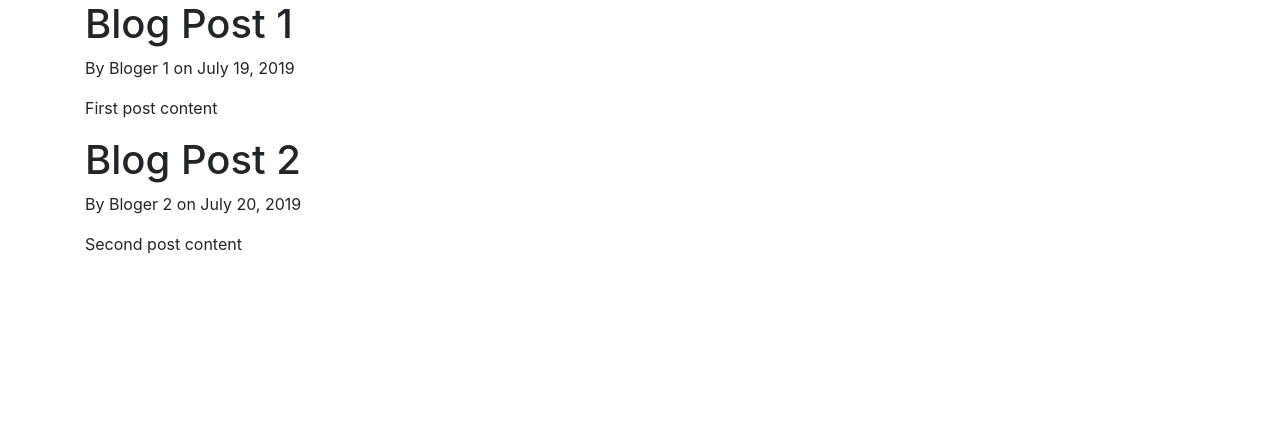
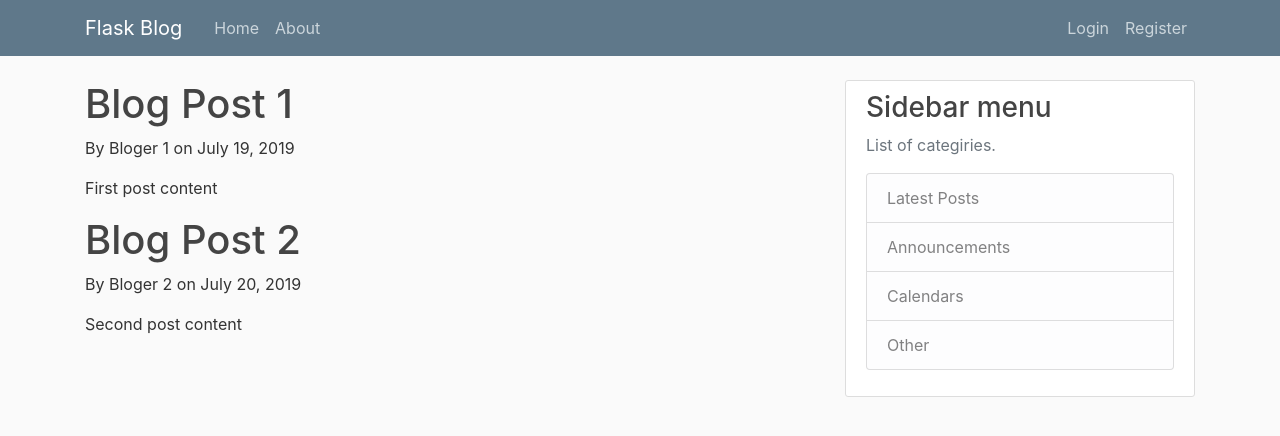
Before and after one commit to dev7k/Flask_Blog, a Flask app: page / in a window 1280 px wide. Shown: the top 436 px of the page. Run offline with Flask 2, Linux system fonts and the light colour scheme; some libraries are stand-ins or nearby versions.

Commit message:
added top navigation menu and right sidebar menu

```diff
--- a/templates/layout.html
+++ b/templates/layout.html
@@ -8,6 +8,7 @@
     <!-- Bootstrap CSS -->
     <link rel="stylesheet" href="https://stackpath.bootstrapcdn.com/bootstrap/4.3.1/css/bootstrap.min.css"
         integrity="sha384-ggOyR0iXCbMQv3Xipma34MD+dH/1fQ784/j6cY/iJTQUOhcWr7x9JvoRxT2MZw1T" crossorigin="anonymous">
+    <link rel="stylesheet" type="text/css" href="{{ url_for('static', filename='main.css') }}">
 
     {% if title %}
     <title>Flask Blog - {{ title }}</title>
@@ -17,10 +18,49 @@
 </head>
 
 <body>
+    <header class="site-header">
+        <nav class="navbar navbar-expand-md navbar-dark bg-steel fixed-top">
+            <div class="container">
+                <a class="navbar-brand mr-4" href="/">Flask Blog</a>
+                <button class="navbar-toggler" type="button" data-toggle="collapse" data-target="#navbarToggle"
+                    aria-controls="navbarToggle" aria-expanded="false" aria-label="Toggle navigation">
+                    <span class="navbar-toggler-icon"></span>
+                </button>
+                <div class="collapse navbar-collapse" id="navbarToggle">
+                    <div class="navbar-nav mr-auto">
+                        <a class="nav-item nav-link" href="/">Home</a>
+                        <a class="nav-item nav-link" href="/about">About</a>
+                    </div>
+                    <!-- Navbar Right Side -->
+                    <div class="navbar-nav">
+                        <a class="nav-item nav-link" href="/login">Login</a>
+                        <a class="nav-item nav-link" href="/register">Register</a>
+                    </div>
+                </div>
+            </div>
+        </nav>
+    </header>
 
-    <div class="container">
-        {% block content %}{% endblock %}
-    </div>
+    <main role="main" class="container">
+        <div class="row">
+            <div class="col-md-8">
+                {% block content %}{% endblock %}
+            </div>
+            <div class="col-md-4">
+                <div class="content-section">
+                    <h3>Sidebar menu</h3>
+                    <p class='text-muted'>List of categiries.
+                        <ul class="list-group">
+                            <li class="list-group-item list-group-item-light">Latest Posts</li>
+                            <li class="list-group-item list-group-item-light">Announcements</li>
+                            <li class="list-group-item list-group-item-light">Calendars</li>
+                            <li class="list-group-item list-group-item-light">Other</li>
+                        </ul>
+                    </p>
+                </div>
+            </div>
+        </div>
+    </main>
 
     <!-- Optional JavaScript -->
     <!-- jQuery first, then Popper.js, then Bootstrap JS -->
```
